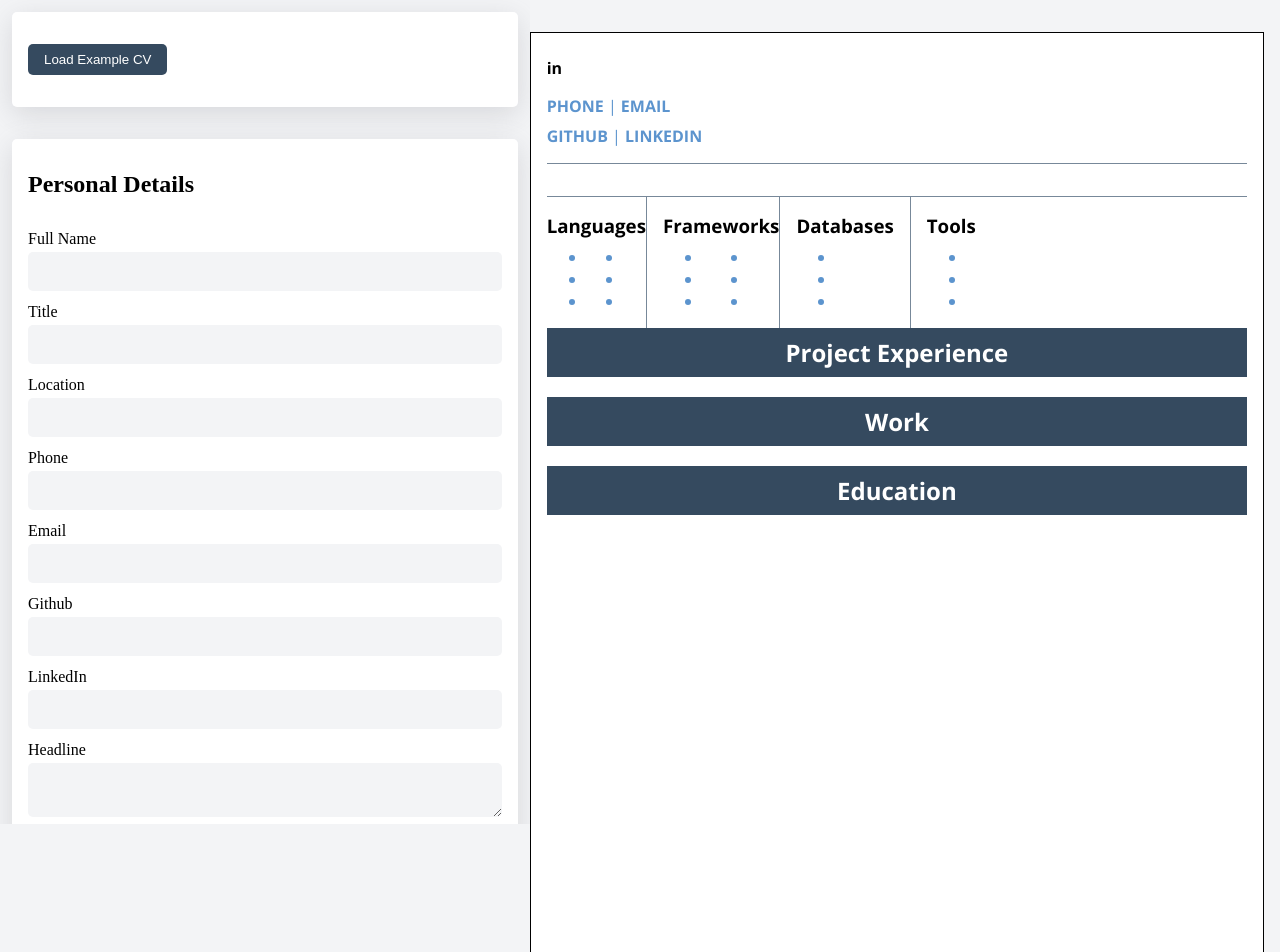
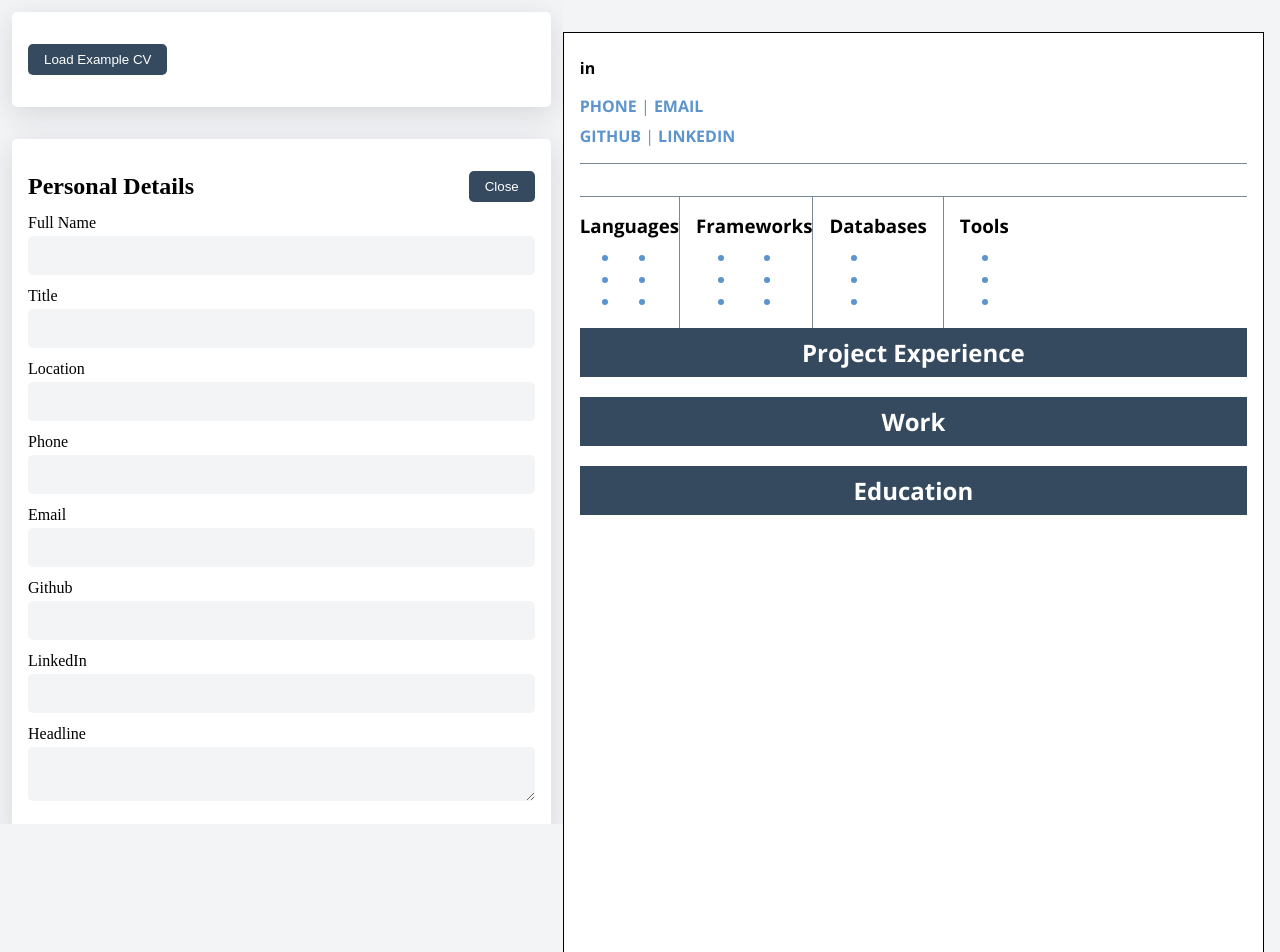
Before and after one commit to Rosendo-Martinez/cv-application, a React (Vite) app: page / in a window 1280 px wide. Shown: the top 952 px of the page. Built offline with nearby package versions, Linux system fonts and the light colour scheme.

Commit message:
Add open/close feature

```diff
--- a/src/App.jsx
+++ b/src/App.jsx
@@ -10,15 +10,6 @@ import EducationListContainer from "./components/EducationListContainer";
 import Education from "./components/Education";
 import exampleCVData from "./components/exampleCVData";
 import "./styles/App.css";
-
-/**
- * Feature: load example CV
- * Why? will be usfull for developing the styling.
- *
- * How?
- *  I think I will put example cv data in its own file and import it to this one.
- *  Add a button that users can press to load example CV.
- */
 
 function App() {
   const [personalDetails, setPersonalDetails] = useState({
@@ -44,6 +35,14 @@ function App() {
   const [workList, setWorkList] = useState([]);
 
   const [educationList, setEducationList] = useState([]);
+
+  const [isShown, setIsShown] = useState({
+    personalDetails: true,
+    technicalKnowledge: true,
+    project: true,
+    work: true,
+    education: true,
+  });
 
   function handlePersonalDetailsChange(event) {
     const propertyKey = event.target.id;
@@ -131,10 +130,24 @@ function App() {
         <PersonalDetails
           data={personalDetails}
           handleChange={handlePersonalDetailsChange}
+          toggleShow={() => {
+            setIsShown({
+              ...isShown,
+              personalDetails: !isShown.personalDetails,
+            });
+          }}
+          isOpen={isShown.personalDetails}
         />
         <TechnicalKnowledge
           data={technicalKnowledge}
           handleChange={handleTechnicalKnowledgeChange}
+          toggleShow={() => {
+            setIsShown({
+              ...isShown,
+              technicalKnowledge: !isShown.technicalKnowledge,
+            });
+          }}
+          isOpen={isShown.technicalKnowledge}
         />
         <ProjectListContainer
           addProject={() =>
@@ -144,6 +157,10 @@ function App() {
               bullitPoints: [],
             })
           }
+          toggleShow={() => {
+            setIsShown({ ...isShown, project: !isShown.project });
+          }}
+          isOpen={isShown.project}
         >
           {projectList.map((project, index) => {
             return (
@@ -183,6 +200,10 @@ function App() {
               bullitPoints: [],
             })
           }
+          toggleShow={() => {
+            setIsShown({ ...isShown, work: !isShown.work });
+          }}
+          isOpen={isShown.work}
         >
           {workList.map((work, index) => {
             return (
@@ -219,6 +240,10 @@ function App() {
               date: "",
             })
           }
+          toggleShow={() => {
+            setIsShown({ ...isShown, education: !isShown.education });
+          }}
+          isOpen={isShown.education}
         >
           {educationList.map((education, index) => {
             return (
--- a/src/components/EducationListContainer.jsx
+++ b/src/components/EducationListContainer.jsx
@@ -1,11 +1,25 @@
-export default function EducationListContainer({ children, addEducation }) {
+export default function EducationListContainer({
+  children,
+  addEducation,
+  toggleShow,
+  isOpen,
+}) {
   return (
     <div className="education-container">
-      <h2>Education</h2>
-      {children}
-      <button className="add-education" onClick={addEducation}>
-        Add Education
-      </button>
+      <div className="title-and-toggle-show-container">
+        <h2>Education</h2>
+        <button onClick={toggleShow}>{isOpen ? "Close" : "Open"}</button>
+      </div>
+      <div
+        className={
+          isOpen ? "open-close-container open" : "open-close-container closed"
+        }
+      >
+        {children}
+        <button className="add-education" onClick={addEducation}>
+          Add Education
+        </button>
+      </div>
     </div>
   );
 }
--- a/src/components/PersonalDetails.jsx
+++ b/src/components/PersonalDetails.jsx
@@ -1,4 +1,9 @@
-export default function PersonalDetails({ data, handleChange }) {
+export default function PersonalDetails({
+  data,
+  handleChange,
+  toggleShow,
+  isOpen,
+}) {
   const {
     fullName,
     title,
@@ -12,7 +17,15 @@ export default function PersonalDetails({ data, handleChange }) {
 
   return (
     <div className="personal-details-container">
+      <div className="title-and-toggle-show-container">
         <h2>Personal Details</h2>
+        <button onClick={toggleShow}>{isOpen ? "Close" : "Open"}</button>
+      </div>
+      <div
+        className={
+          isOpen ? "open-close-container open" : "open-close-container closed"
+        }
+      >
         <div className="label-and-input-container">
           <label htmlFor="fullName">Full Name</label>
           <input
@@ -66,5 +79,6 @@ export default function PersonalDetails({ data, handleChange }) {
           <textarea id="headline" value={headline} onChange={handleChange} />
         </div>
       </div>
+    </div>
   );
 }
--- a/src/components/ProjectListContainer.jsx
+++ b/src/components/ProjectListContainer.jsx
@@ -1,11 +1,25 @@
-export default function ProjectListContainer({ children, addProject }) {
+export default function ProjectListContainer({
+  children,
+  addProject,
+  toggleShow,
+  isOpen,
+}) {
   return (
     <div className="project-container">
-      <h2>Projects</h2>
-      {children}
-      <button className="add-project" onClick={addProject}>
-        Add Project
-      </button>
+      <div className="title-and-toggle-show-container">
+        <h2>Projects</h2>
+        <button onClick={toggleShow}>{isOpen ? "Close" : "Open"}</button>
+      </div>
+      <div
+        className={
+          isOpen ? "open-close-container open" : "open-close-container closed"
+        }
+      >
+        {children}
+        <button className="add-project" onClick={addProject}>
+          Add Project
+        </button>
+      </div>
     </div>
   );
 }
--- a/src/components/TechnicalKnowledge.jsx
+++ b/src/components/TechnicalKnowledge.jsx
@@ -1,4 +1,9 @@
-export default function TechnicalKnowledge({ data, handleChange }) {
+export default function TechnicalKnowledge({
+  data,
+  handleChange,
+  toggleShow,
+  isOpen,
+}) {
   const { languages, frameworks, databases, tools } = data;
 
   function getLabelsAndInputs(items, idPrefix, placeholderText) {
@@ -19,7 +24,15 @@ export default function TechnicalKnowledge({ data, handleChange }) {
 
   return (
     <div className="technical-knowledge-container">
+      <div className="title-and-toggle-show-container">
         <h2>Technical Knowledge</h2>
+        <button onClick={toggleShow}>{isOpen ? "Close" : "Open"}</button>
+      </div>
+      <div
+        className={
+          isOpen ? "open-close-container open" : "open-close-container closed"
+        }
+      >
         <div>
           <h3>Languages</h3>
           {getLabelsAndInputs(languages, "languages", "language")}
@@ -37,5 +50,6 @@ export default function TechnicalKnowledge({ data, handleChange }) {
           {getLabelsAndInputs(tools, "tools", "tool")}
         </div>
       </div>
+    </div>
   );
 }
--- a/src/components/WorkListContainer.jsx
+++ b/src/components/WorkListContainer.jsx
@@ -1,11 +1,25 @@
-export default function WorkListContainer({ children, addWork }) {
+export default function WorkListContainer({
+  children,
+  addWork,
+  toggleShow,
+  isOpen,
+}) {
   return (
     <div className="work-container">
-      <h2>Work Experience</h2>
-      {children}
-      <button className="add-work" onClick={addWork}>
-        Add Work
-      </button>
+      <div className="title-and-toggle-show-container">
+        <h2>Work Experience</h2>
+        <button onClick={toggleShow}>{isOpen ? "Close" : "Open"}</button>
+      </div>
+      <div
+        className={
+          isOpen ? "open-close-container open" : "open-close-container closed"
+        }
+      >
+        {children}
+        <button className="add-work" onClick={addWork}>
+          Add Work
+        </button>
+      </div>
     </div>
   );
 }
--- a/src/styles/App.css
+++ b/src/styles/App.css
@@ -92,6 +92,12 @@ body {
   box-sizing: border-box;
 }
 
+.add-work,
+.delete-education,
+.add-education {
+  margin-top: 1rem;
+}
+
 .add-bullit-point,
 .delete-project,
 .delete-work,
@@ -103,7 +109,7 @@ body {
 .inputs-container .work,
 .inputs-container .school {
   border-bottom: 3px dotted #354a5f;
-  margin-bottom: 1rem;
+  /* margin-bottom: 1rem; */
 }
 
 .personal-details-container,
@@ -130,3 +136,21 @@ body {
 .bullitpoints-container > p {
   margin-bottom: 0.5rem;
 }
+
+.closed {
+  display: none;
+}
+
+.open {
+  display: block;
+}
+
+.title-and-toggle-show-container {
+  display: flex;
+  justify-content: space-between;
+  align-items: center;
+}
+
+.title-and-toggle-show-container > h2 {
+  margin-bottom: 0;
+}
```
Lines whose indentation alone changed are shown as unchanged.
